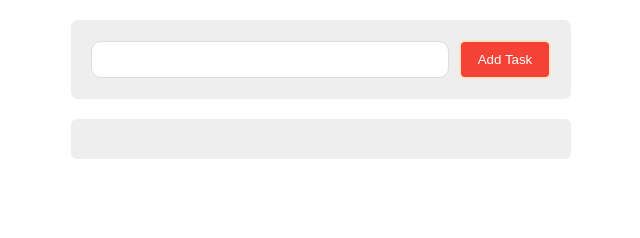
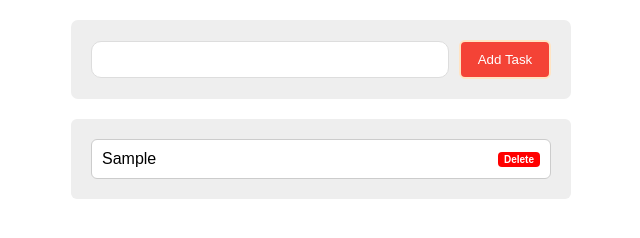
Before and after one commit to Moataz-Jbareen/To-Do-Application, a plain HTML site: page index.html in a window 1280 px wide. Both pictures are taken after typing "Sample" into the empty fields and a click on the input "Add Task". Shown: the whole page, without its empty margins (319-959 px from the left). Drawn offline with Linux system fonts and the light colour scheme.

Commit message:
adding a function to add the task to the page, and make a button to delete the task and apeend all the elements to the main div of the tasks

```diff
--- a/main.js
+++ b/main.js
@@ -30,7 +30,39 @@ function addTaskToArray(taskText){
     //push task to array of tasks
     arrayOfTasks.push(task);
 
-    console.log(arrayOfTasks)
+    // Add Tasks To Page
+    addElementsToPageFrom(arrayOfTasks);
+}
+
+
+
+
+
+
+function addElementsToPageFrom(arrayOfTasks){
+// Empty the tasks div
+taskDiv.innerHTML="";
+//looping on the array of tasks
+arrayOfTasks.forEach(task => {
+    //create main div
+    let div=document.createElement("div");
+    div.className="task";
+    div.setAttribute('data-id',task.id);
+    div.appendChild(document.createTextNode(task.title));
+
+    //create delete button
+    let span = document.createElement("span");
+    span.className="delete";
+
+    //Apprnd button to the main div
+    span.appendChild(document.createTextNode("Delete"));
+    div.appendChild(span);
+
+    taskDiv.appendChild(div);
+
+
+
+});
 
 
 }
--- a/style.css
+++ b/style.css
@@ -73,7 +73,7 @@ input:focus{
 
 }
 
-.tasks .task span{
+.tasks .task .delete{
     font-weight: bold;
     font-size: 10px;
     background-color: red;
```
